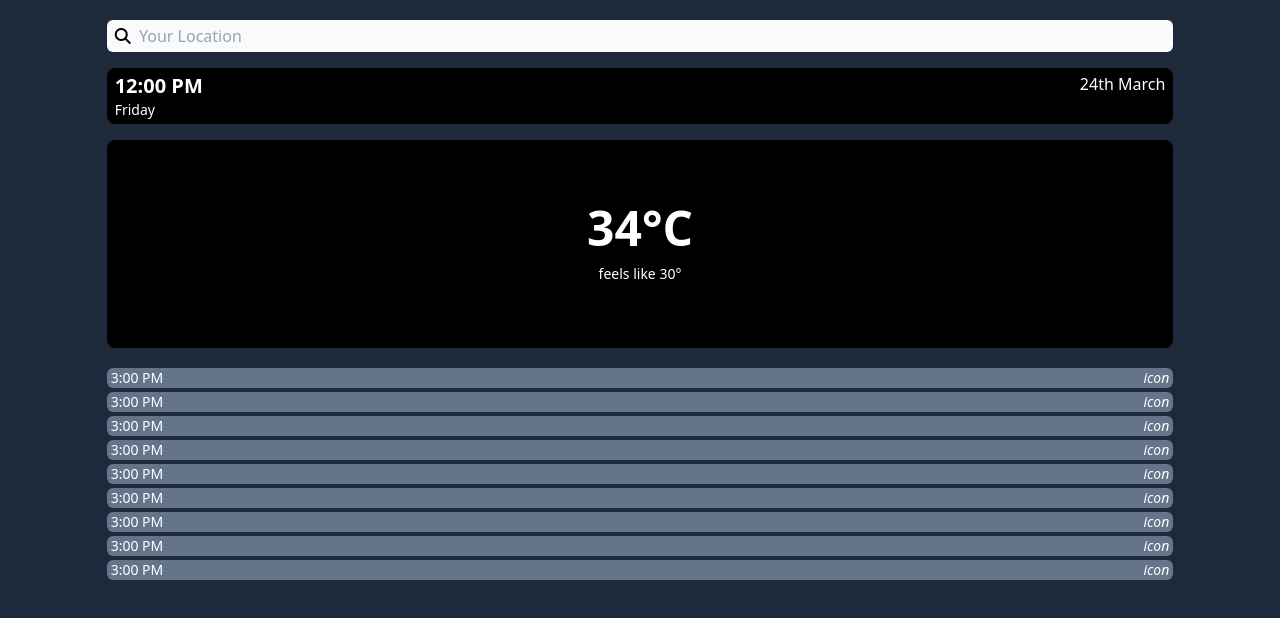
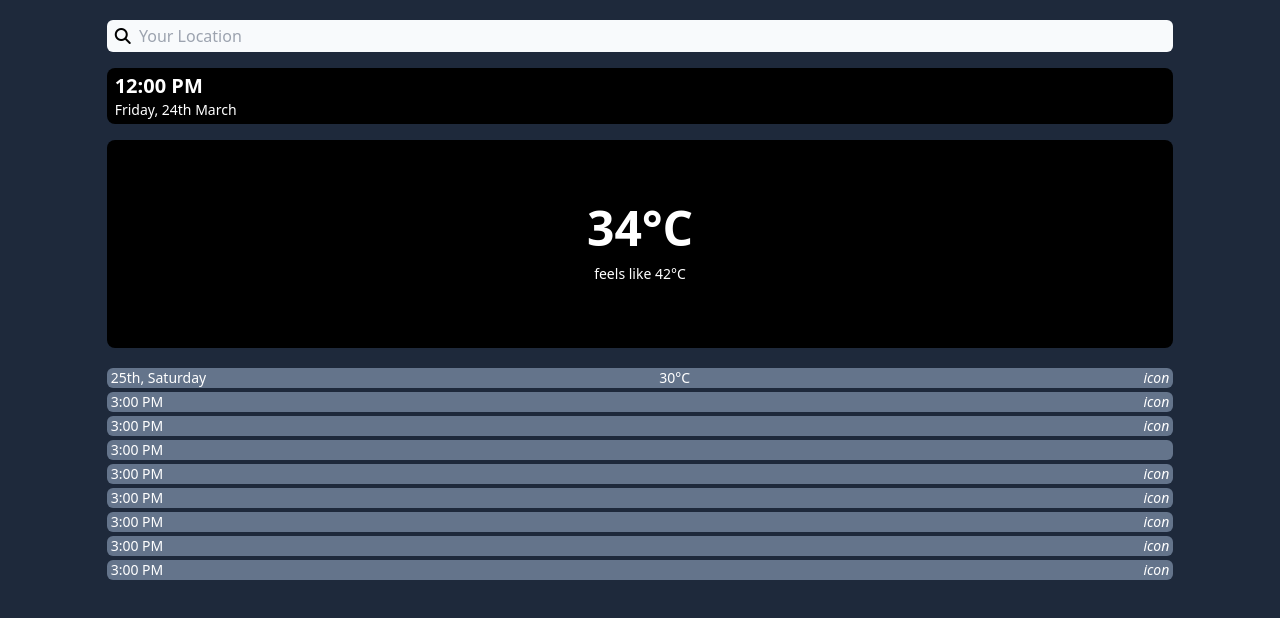
Before and after one commit to Sumanththumma/weatherApp, a website: page src/index.html in a window 1280 px wide. Drawn offline with Linux system fonts and the light colour scheme.

```diff
--- a/src/index.html
+++ b/src/index.html
@@ -15,18 +15,18 @@
 
         <div id="timeanddate" class="flex   items-start justify-between mt-4 w-5/6  rounded-lg bg-black px-2 py-1">
             <div id="time" class="font-semibold text-xl">12:00 <span id="ampm">PM</span>
-                <div class="text-sm font-normal" id="day">Friday</div>
+                <div class="text-sm font-normal" id="day">Friday, 24th March</div>
             </div>
-            <div id="date">24th March</div>
         </div>
 
         <div id="stats" class="flex flex-col gap-3 items-center justify-center mt-4 w-5/6 h-52 rounded-lg bg-black px-2 py-1">
             <h1 class="font-bold text-5xl" id="temp">34&deg;C</h1>
-            <p id="feelslike" class="text-sm">feels like 30&deg;</p>
+            <p id="feelslike" class="text-sm">feels like 42&deg;C</p>
         </div>
         <div id="forecast" class="w-5/6 mt-5 flex text-sm flex-col gap-1">
             <div id="timezone" class="flex bg-slate-500 w-full rounded-md px-1 justify-between">
-                <h3>3:00 PM</h3>
+                <h3>25th, Saturday</h3>
+                <p>30&deg;C</p>
                 <i>icon</i>
             </div>
             <div id="timezone" class="flex bg-slate-500 w-full rounded-md px-1 justify-between">
@@ -39,7 +39,7 @@
             </div>
             <div id="timezone" class="flex bg-slate-500 w-full rounded-md px-1 justify-between">
                 <h3>3:00 PM</h3>
-                <i>icon</i>
+                <i></i>
             </div>
             <div id="timezone" class="flex bg-slate-500 w-full rounded-md px-1 justify-between">
                 <h3>3:00 PM</h3>
```
Also changed, not shown: src/output.css.
